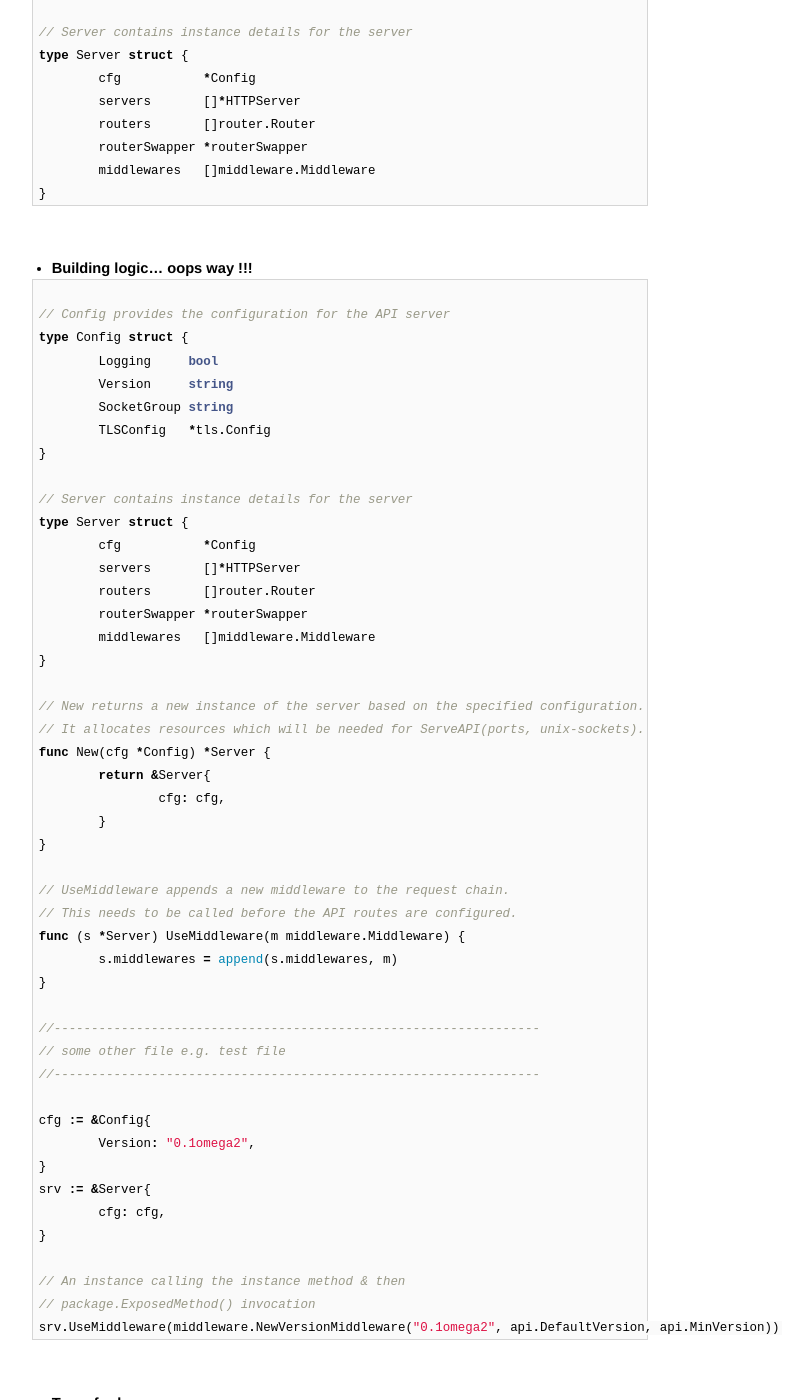
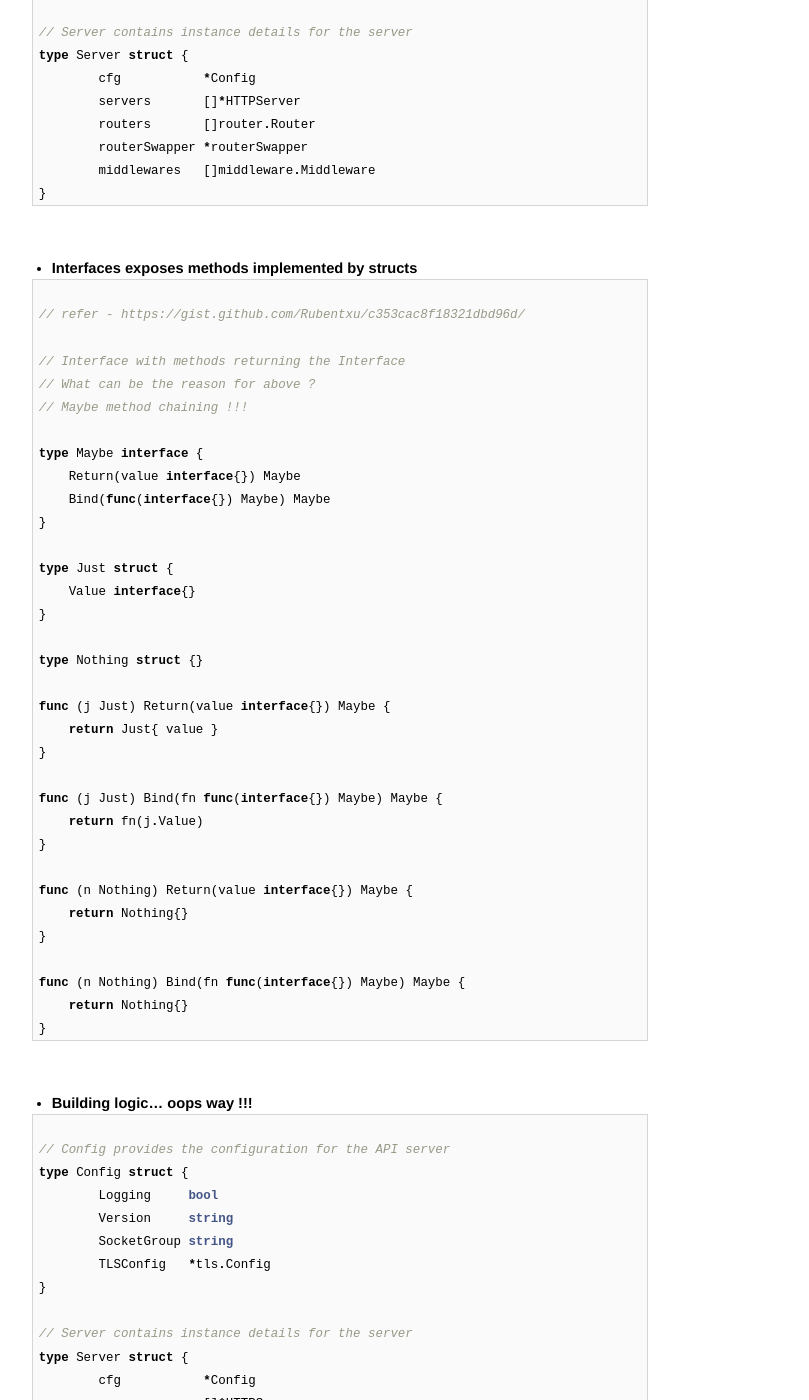
Before and after one commit to AmitKumarDas/amitkumardas.github.io, a Jekyll site: the page built from _posts/2016-07-14-my-golang-refresher.md, in a window 1280 px wide and 1400 px high, scrolled down 1462 px. Shown: the whole window, without its empty margins (300-1109 px from the left). Built offline with Jekyll 4.4.1, drawn with Linux system fonts in a browser that asks for light colours.

Commit message:
Update 2016-07-14-my-golang-refresher.md

````diff
--- a/_posts/2016-07-14-my-golang-refresher.md
+++ b/_posts/2016-07-14-my-golang-refresher.md
@@ -82,6 +82,46 @@ type Server struct {
 	routers       []router.Router
 	routerSwapper *routerSwapper
 	middlewares   []middleware.Middleware
+}
+```
+
+<br />
+
+- **Interfaces exposes methods implemented by structs**
+
+```go
+
+// refer - https://gist.github.com/Rubentxu/c353cac8f18321dbd96d/
+
+// Interface with methods returning the Interface
+// What can be the reason for above ?
+// Maybe method chaining !!!
+
+type Maybe interface {
+    Return(value interface{}) Maybe
+    Bind(func(interface{}) Maybe) Maybe
+}
+
+type Just struct {
+    Value interface{}
+}
+
+type Nothing struct {}
+
+func (j Just) Return(value interface{}) Maybe {
+    return Just{ value }
+}
+
+func (j Just) Bind(fn func(interface{}) Maybe) Maybe {
+    return fn(j.Value)
+}
+
+func (n Nothing) Return(value interface{}) Maybe {
+    return Nothing{}
+}
+
+func (n Nothing) Bind(fn func(interface{}) Maybe) Maybe {
+    return Nothing{}
 }
 ```
 
````
